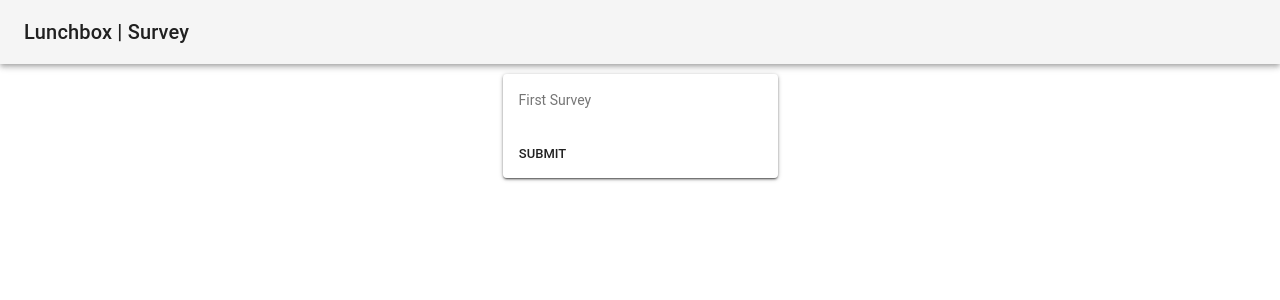
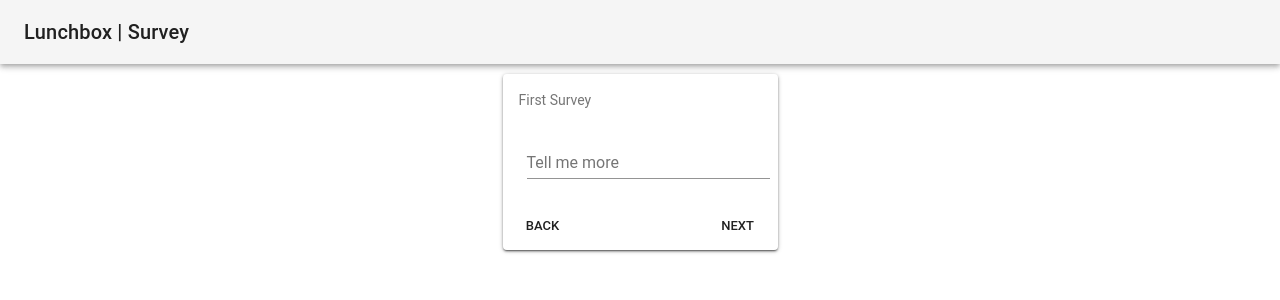
Before and after one commit to mcnedward/lunchbox-survey, a React (Create React App) app in the folder app/: page /#/survey/1 in a window 1280 px wide. Shown: the top 300 px of the page. Built offline with nearby package versions, Linux system fonts and the light colour scheme.

Commit message:
Add Questions component

```diff
--- a/app/src/actions/surveyAction.js
+++ b/app/src/actions/surveyAction.js
@@ -1,14 +1,29 @@
 import {
   GET_ALL_SURVEYS_SUCCESS,
   GET_SURVEY_SUCCESS
-} from '../constants/actions-types';
-import Survey from '../models/survey';
+} from "../constants/actions-types";
+import Survey from "../models/survey";
+import { Question, QuestionTypes } from "../models/question";
+
+function createSurvey(id, name) {
+  let questions = [];
+  for (let i = 0; i < 6; i++) {
+    if (i < 2) {
+      questions.push(new Question(QuestionTypes.Text, 'Tell me more'));
+    } else if (i < 4) {
+      questions.push(new Question(QuestionTypes.Choice, 'Pick one', ['Blue', 'Red', 'Green']));
+    } else {
+      questions.push(new Question(QuestionTypes.Bool, 'Yes or No?'));
+    }
+  }
+  return new Survey(id, name, questions);
+}
 
 async function fetchSurveys() {
   const mockData = [
-    new Survey(1, 'First Survey', []),
-    new Survey(2, 'Second Survey', []),
-    new Survey(3, 'Third Survey', [])
+    createSurvey(1, "First Survey"),
+    createSurvey(2, "Second Survey"),
+    createSurvey(3, "Third Survey")
   ];
   return new Promise((resolve, reject) => resolve(mockData));
 }
@@ -23,7 +38,7 @@ export function getAllSurveys() {
     };
 
     dispatch(action);
-  }
+  };
 }
 
 export function getSurveyById(id) {
@@ -34,8 +49,8 @@ export function getSurveyById(id) {
     let action = {
       type: GET_SURVEY_SUCCESS,
       data: survey
-    }
+    };
 
     dispatch(action);
-  }
+  };
 }
--- /dev/null
+++ b/app/src/components/Question.js
@@ -0,0 +1,119 @@
+import React from "react";
+import { withStyles } from "@material-ui/core/styles";
+import TextField from "@material-ui/core/TextField";
+import Radio from "@material-ui/core/Radio";
+import RadioGroup from "@material-ui/core/RadioGroup";
+import FormHelperText from "@material-ui/core/FormHelperText";
+import FormControlLabel from "@material-ui/core/FormControlLabel";
+import FormControl from "@material-ui/core/FormControl";
+import FormLabel from "@material-ui/core/FormLabel";
+import { QuestionTypes } from "../models/question";
+
+const styles = theme => ({
+  textField: {
+    marginLeft: theme.spacing.unit,
+    marginRight: theme.spacing.unit
+  },
+  formControl: {
+    margin: theme.spacing.unit * 3
+  },
+  group: {
+    margin: `${theme.spacing.unit}px 0`
+  }
+});
+
+class Question extends React.Component {
+  handleTextChange = name => event => {
+    console.log(name, event);
+  };
+
+  handleRadioChange = event => {
+    console.log(event);
+  };
+
+  render() {
+    const { question } = this.props;
+
+    if (question.type === QuestionTypes.Text) {
+      return this.buildText();
+    } else if (question.type === QuestionTypes.Choice) {
+      return this.buildRadio();
+    } else if (question.type === QuestionTypes.Bool) {
+      return this.buildBool();
+    }
+
+    return <div>No question type defined...</div>;
+  }
+
+  buildText() {
+    const { classes, question } = this.props;
+    return (
+      <TextField
+        id="standard-multiline-flexible"
+        label={question.question}
+        multiline
+        fullWidth
+        rowsMax="4"
+        onChange={this.handleTextChange("multiline")}
+        className={classes.textField}
+        margin="normal"
+      />
+    );
+  }
+
+  buildRadio() {
+    const { classes, question } = this.props;
+
+    let options = question.options.map((option, index) => (
+      <FormControlLabel
+        key={index}
+        value={option}
+        control={<Radio />}
+        label={option}
+      />
+    ));
+
+    return (
+      <FormControl component="fieldset" className={classes.formControl}>
+        <FormLabel component="legend">{question.question}</FormLabel>
+        <RadioGroup
+          aria-label={question.question}
+          name="choices"
+          className={classes.group}
+          onChange={this.handleRadioChange}
+        >
+          {options}
+        </RadioGroup>
+      </FormControl>
+    );
+  }
+
+  buildBool() {
+    const { classes, question } = this.props;
+
+    return (
+      <FormControl component="fieldset" className={classes.formControl}>
+        <FormLabel component="legend">{question.question}</FormLabel>
+        <RadioGroup
+          aria-label={question.question}
+          name="truefalse"
+          className={classes.group}
+          onChange={this.handleRadioChange}
+        >
+          <FormControlLabel
+            value="true"
+            control={<Radio />}
+            label="True"
+          />
+          <FormControlLabel
+            value="false"
+            control={<Radio />}
+            label="False"
+          />
+        </RadioGroup>
+      </FormControl>
+    );
+  }
+}
+
+export default withStyles(styles)(Question);
--- a/app/src/components/Survey.js
+++ b/app/src/components/Survey.js
@@ -11,6 +11,7 @@ import Button from "@material-ui/core/Button";
 import Typography from "@material-ui/core/Typography";
 
 import { getSurveyById } from "../actions/surveyAction";
+import Question from "./Question";
 
 const styles = theme => ({
   card: {
@@ -18,13 +19,36 @@ const styles = theme => ({
   },
   emptyStyle: {
     padding: theme.spacing.unit * 2
+  },
+  actions: {
+    display: "flex",
+    justifyContent: "space-between"
   }
 });
 
 class Survey extends React.Component {
+
+  constructor(props) {
+    super(props);
+    this.nextQuestion = this.nextQuestion.bind(this);
+  }
+
   componentDidMount() {
     const { dispatch, id } = this.props;
     dispatch(getSurveyById(+id));
+  }
+
+  previousQuestion() {
+    // const { survey } = this.props;
+    // survey.nextQuestion();
+
+    // this.setState({ survey });
+  }
+  nextQuestion() {
+    const { survey } = this.props;
+    survey.nextQuestion();
+
+    this.setState({ survey });
   }
 
   render() {
@@ -55,15 +79,19 @@ class Survey extends React.Component {
   buildCard() {
     const { classes, survey } = this.props;
 
+    let question = survey.getCurrentQuestion();
+
     return (
       <Card className={classes.card}>
         <CardContent>
           <Typography color="textSecondary" gutterBottom>
             {survey.name}
           </Typography>
+          <Question question={question} />
         </CardContent>
-        <CardActions>
-          <Button size="small">Submit</Button>
+        <CardActions className={classes.actions}>
+          <Button size="small" onClick={this.previousQuestion}>Back</Button>
+          <Button size="small" onClick={this.nextQuestion}>Next</Button>
         </CardActions>
       </Card>
     );
--- a/app/src/models/question.js
+++ b/app/src/models/question.js
@@ -1,3 +1,13 @@
-export default class Question {
+export class Question {
+  constructor(type, question, options = []) {
+    this.type = type; // Free text, multiple choice, true/false
+    this.question = question;
+    this.options = options; // If multiple choice
+  }
+}
 
-}
+export const QuestionTypes = {
+  Text: "Text",
+  Choice: "Choice",
+  Bool: "Bool"
+};
--- a/app/src/models/survey.js
+++ b/app/src/models/survey.js
@@ -4,5 +4,18 @@ export default class Survey {
     this.id = id;
     this.name = name;
     this.questions = questions;
+
+    this.answeredQuestions = [];
+    this.unansweredQuestions = questions;
+    this.currentQuestion = questions.shift();
+  }
+
+  getCurrentQuestion() {
+    return this.currentQuestion;
+  }
+
+  nextQuestion() {
+    this.answeredQuestions.push(this.currentQuestion);
+    this.currentQuestion = this.unansweredQuestions.shift();
   }
 }
```
